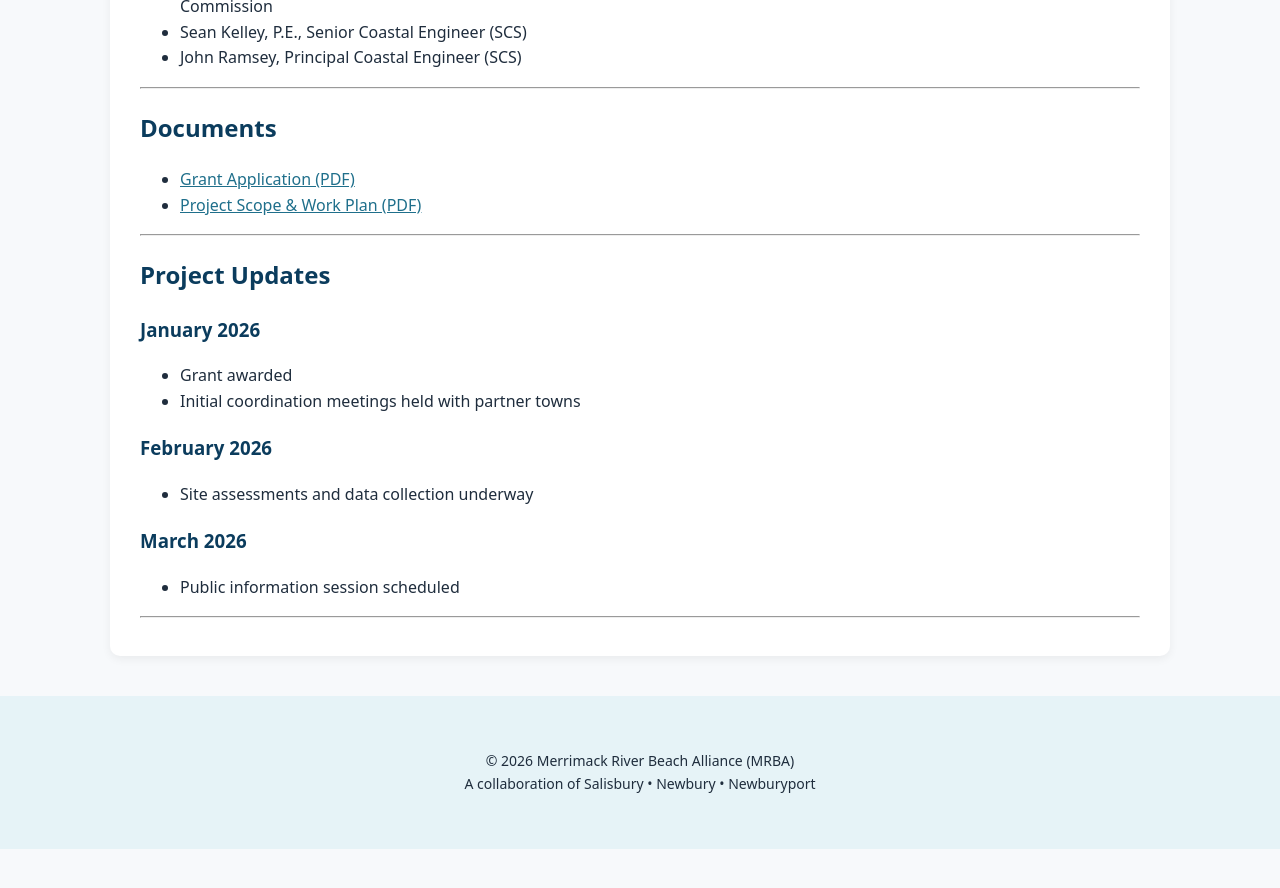
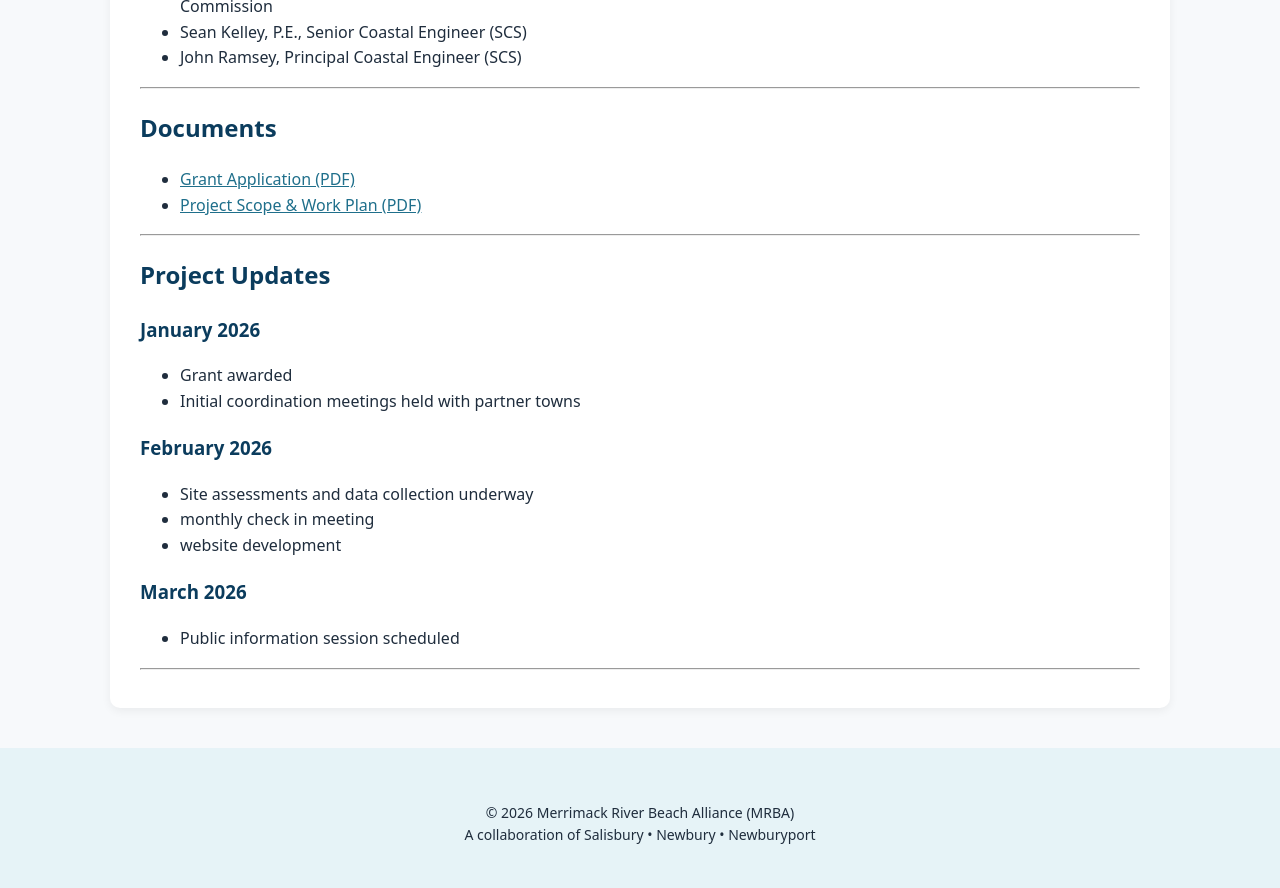
Before and after one commit to MAMRBAGOV/mamrba.gov, a Jekyll site: the page built from czm-grant.md, in a window 1280 px wide and 900 px high, scrolled down 1751 px. Shown: the top 888 px of the window. Built offline with Jekyll 4.4.1, drawn with Linux system fonts in a browser that asks for light colours; before the commit the page ends 2600 px from its top, so only the background shows below that.

Commit message:
Add monthly check-in meeting and website development

```diff
--- a/czm-grant.md
+++ b/czm-grant.md
@@ -61,6 +61,8 @@ The project exemplifies local and regional partnerships by bringing together thr
 
 ### February 2026
 - Site assessments and data collection underway
+- monthly check in meeting
+- website development
 
 ### March 2026
 - Public information session scheduled
```
